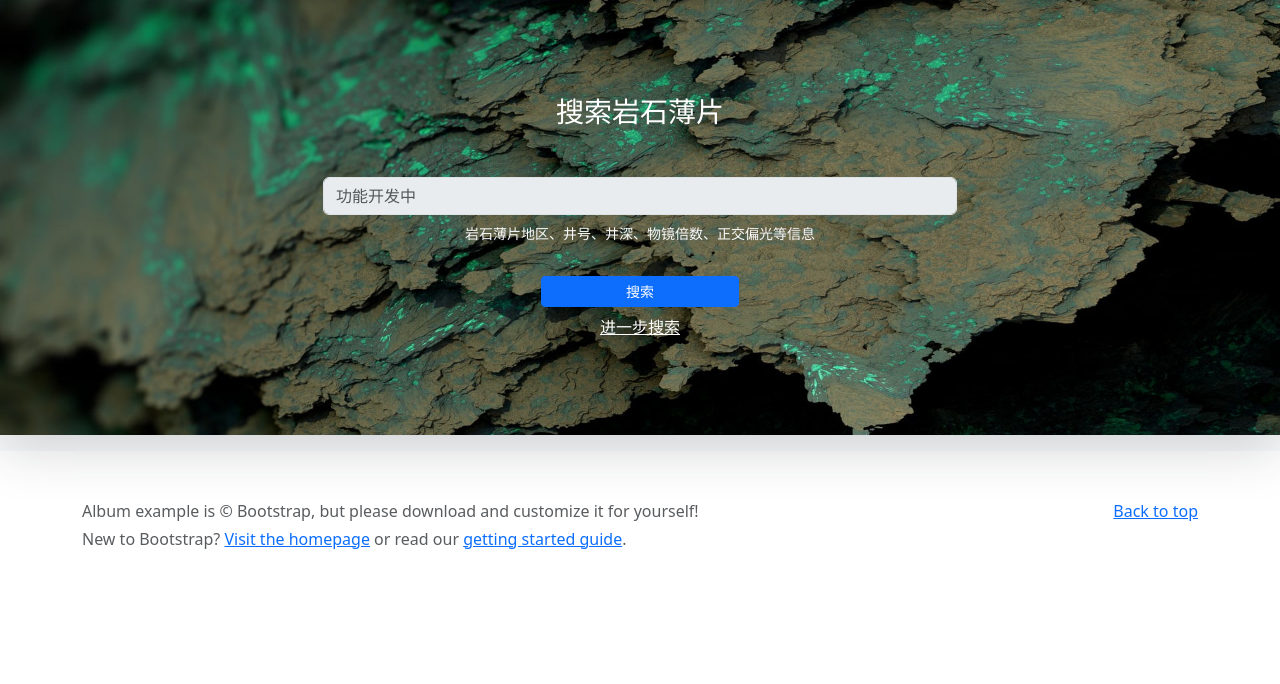
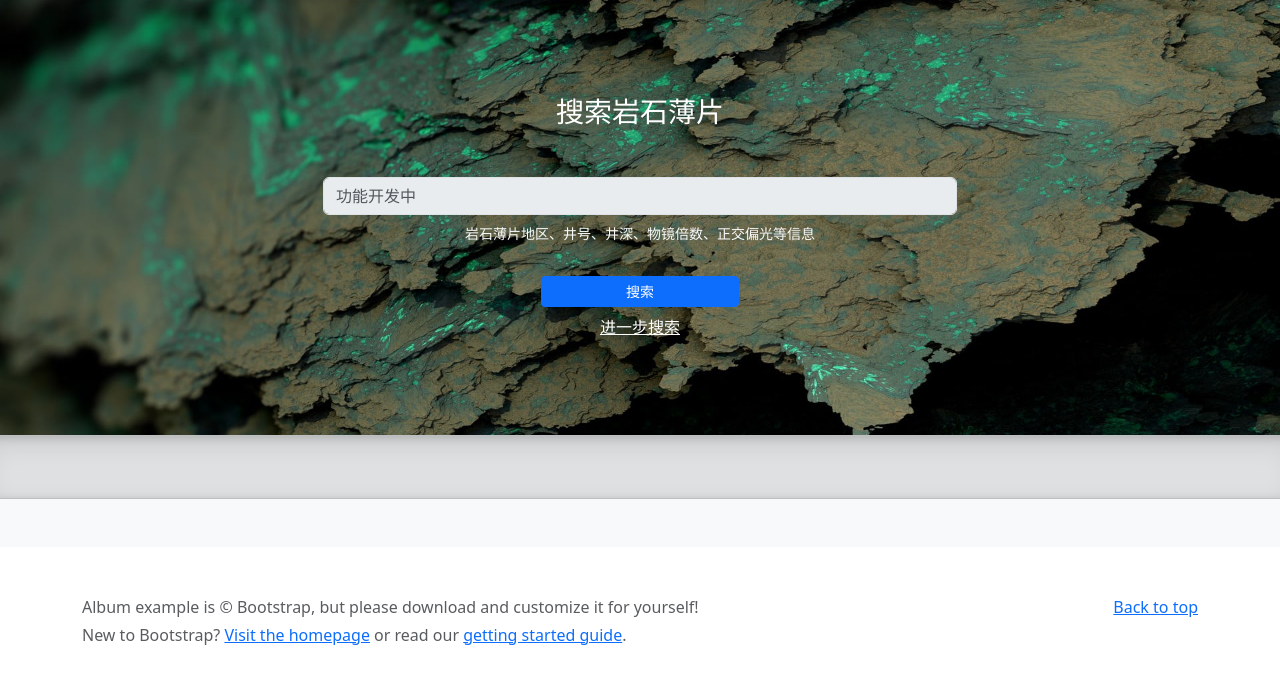
Before and after one commit to BackNumberyyds/rock-thin-section, a Django app: page / in a window 1280 px wide. Shown: the part 67-751 px from the top of the page. Run offline with Django 4.2, Linux system fonts and the light colour scheme; data that the repository does not hold is empty; parts of the project's set-up code (start-up, migrations or seed data) failed here and were passed over; some libraries are stand-ins or nearby versions.

Commit message:
divider in index page

```diff
--- a/rock/static/css/styles.css
+++ b/rock/static/css/styles.css
@@ -7,6 +7,14 @@
     background-position: 50%;
 }
 
+.b-divider {
+    height: 4rem;
+    background-color: rgba(0, 0, 0, .1);
+    border: solid rgba(0, 0, 0, .15);
+    border-width: 1px 0;
+    box-shadow: inset 0 .5em 1.5em rgba(0, 0, 0, .1), inset 0 .125em .5em rgba(0, 0, 0, .15);
+}
+
 #form_toggler {
     cursor: pointer;
 }
--- a/rock/templates/index.html
+++ b/rock/templates/index.html
@@ -3,7 +3,7 @@
 {% block content %}
 <main class="bg-light">
 
-    <section class="shadow-lg mb-3 py-5 text-center container-fluid bg-image">
+    <section class="py-5 text-center container-fluid bg-image">
         <div class="row py-lg-5 px-lg-5">
             <div class="col-lg-8 col-md-10 mx-auto">
                 <h3 class="fw-light text-white"><strong>搜索岩石薄片</strong></h1>
@@ -101,12 +101,14 @@
             </div>
         </div>
     </section>
+    <div class="row b-divider align-items-center text-center">
+        {% if query_url_preffix %}
+        <div class="h5">共搜索到{{ pics.paginator.count }}个结果</div>
+        {% endif %}
+    </div>
 
-    <div class="album pb-3">
+    <div class="album py-4">
         <div class="container">
-            {% if query_url_preffix %}
-            <div class="mb-2">共搜索到{{ pics.paginator.count }}个结果</div>
-            {% endif %}
 
             <div class="row row-cols-1 row-cols-sm-2 row-cols-md-3 g-3">
                 {% for pic in pics %}
```
